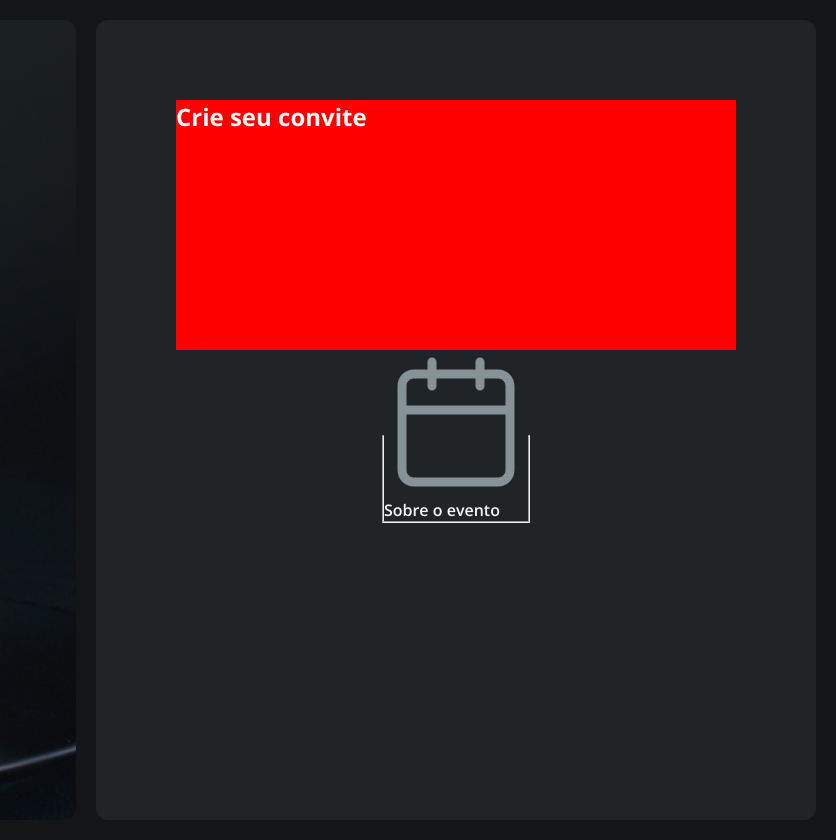
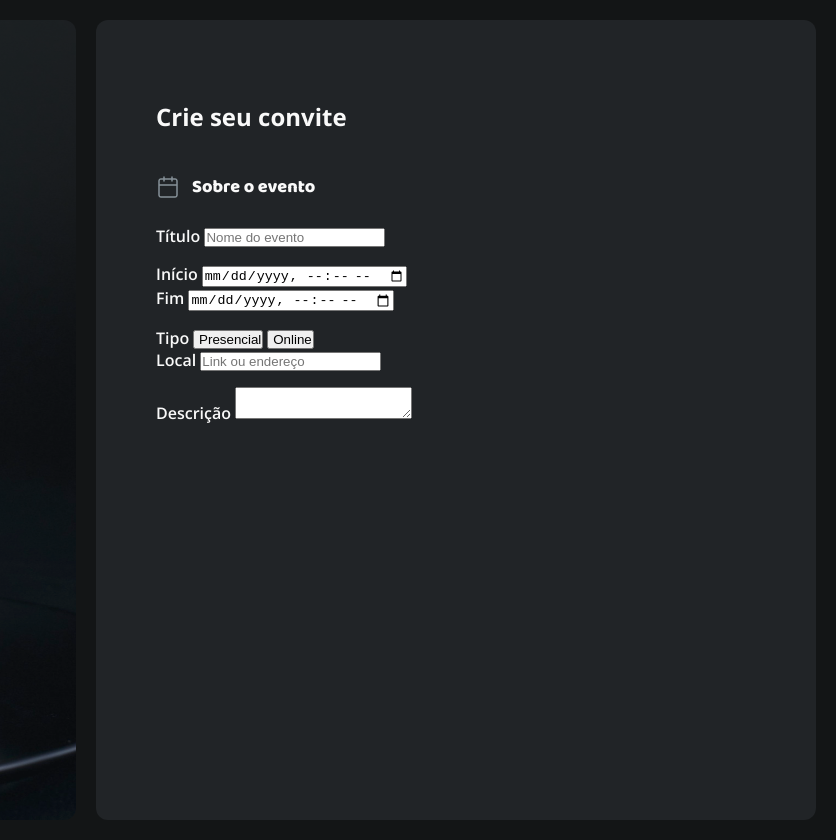
Before and after one commit to joaotolledo/projeto---formulario-de-convite, a plain HTML site: page index.html in a window 1280 px wide. Shown: the full height of the page, 444-1280 px from the left. Drawn offline with nearby package versions, Linux system fonts and the light colour scheme.

Commit message:
configuring about-event

```diff
--- a/index.html
+++ b/index.html
@@ -1,5 +1,6 @@
 <!DOCTYPE html>
 <html lang="pt-BR">
+
 <head>
 
     <link rel="preconnect" href="https://fonts.googleapis.com">
@@ -10,9 +11,11 @@
 
     <link href="https://fonts.googleapis.com/css2?family=Leckerli+One&display=swap" rel="stylesheet">
     <link href="https://fonts.googleapis.com/css2?family=Baloo+2:wght@400..800&display=swap" rel="stylesheet">
-    <link href="https://fonts.googleapis.com/css2?family=Open+Sans:ital,wght@0,300..800;1,300..800&display=swap" rel="stylesheet">
+    <link href="https://fonts.googleapis.com/css2?family=Open+Sans:ital,wght@0,300..800;1,300..800&display=swap"
+        rel="stylesheet">
     <link rel="stylesheet" href="styles/index.css">
 </head>
+
 <body>
     <div id="content" class="grid grid-flow-col gap-20">
         <aside>
@@ -25,19 +28,64 @@
         </aside>
 
         <main>
-            <div id="text">
+            <div class="main-container">
+                <div class="title">
                     <h2>Crie seu convite</h2>
                 </div>
 
                 <form method="post" enctype="multipart/form-data">
-                <fieldset>
+                    <fieldset class="about-event">
                         <legend>
                             <img src="assets/icons/calendar.svg" alt="ícone de calendário">
                             Sobre o evento
                         </legend>
+
+                        <div class="input-wrapper">
+                            <label for="event-name">Título</label>
+                            <input type="text" id="event-name" placeholder="Nome do evento">
+                        </div>
+
+                        <div class="input-wrapper">
+                            <div class="date1">
+                                <label for="date-start">Início</label>
+                                <input type="datetime-local" id="date-start">
+                            </div>
+
+                            <div class="date2">
+                                <label for="date-end">Fim</label>
+                                <input type="datetime-local" id="date-end">
+                            </div>
+                        </div>
+
+                        <div class="local">
+                            <div class="btn-segment">
+                                <label>Tipo</label>
+                                <button class="btn-presencial">
+                                    <img src="" alt="">
+                                    <span>Presencial</span>
+                                </button>
+
+                                <button class="btn-online">
+                                    <img src="" alt="">
+                                    <span>Online</span>
+                                </button>
+                            </div>
+
+                            <div class="input-wrapper">
+                                <label for="local">Local</label>
+                                <input type="text" id="local" placeholder="Link ou endereço">
+                            </div>
+                        </div>
+
+                        <div class="textarea-wrapper">
+                            <label for="event-details">Descrição</label>
+                            <textarea name="desc-txt" id="event-details"></textarea>
+                        </div>
                     </fieldset>
                 </form>
+            </div>
         </main>
     </div>
 </body>
+
 </html>
--- /dev/null
+++ b/styles/forms.css
@@ -0,0 +1,25 @@
+form {
+    margin-top: 2.5rem;
+}
+
+fieldset {
+    display: grid;
+    border: none;
+    gap: 1rem;
+}
+
+legend {
+    font: var(--heading-sm);
+    color: var(--text-heading);
+    display: flex;
+    align-items: center;
+    gap: .75rem;
+    margin-bottom: 1.5rem;
+
+    & img {
+        width: 1.5rem;
+        height: 1.5rem;
+        object-fit: cover;
+        aspect-ratio: 1/1;
+    }
+}
--- a/styles/index.css
+++ b/styles/index.css
@@ -1,3 +1,4 @@
 @import url(global.css);
 @import url(layout.css);
 @import url(utilityes.css);
+@import url(forms.css);
--- a/styles/layout.css
+++ b/styles/layout.css
@@ -31,15 +31,18 @@ aside {
 }
 
 main {
-    overflow-y: auto;
+    overflow: auto;
     background-color: var(--shape-body);
     padding-block: 5rem;
-    display: grid;
-    justify-items: center;
     border-radius: .75rem;
 
-    #text {
-        width: 560px;
-        background-color: red;
+    & .main-container {
+        max-width: 37.5rem;
+        margin-inline: auto;
+    }
+
+    & .title {
+        width: 37.5rem;
+        margin-inline: auto;
     }
 }
```
Lines whose indentation alone changed are shown as unchanged.
